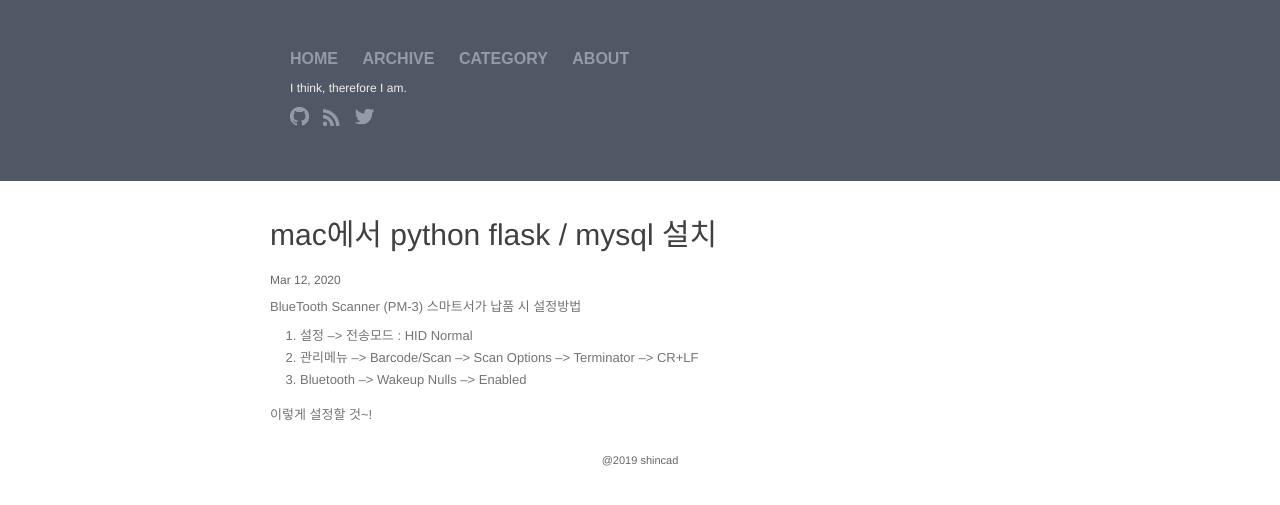
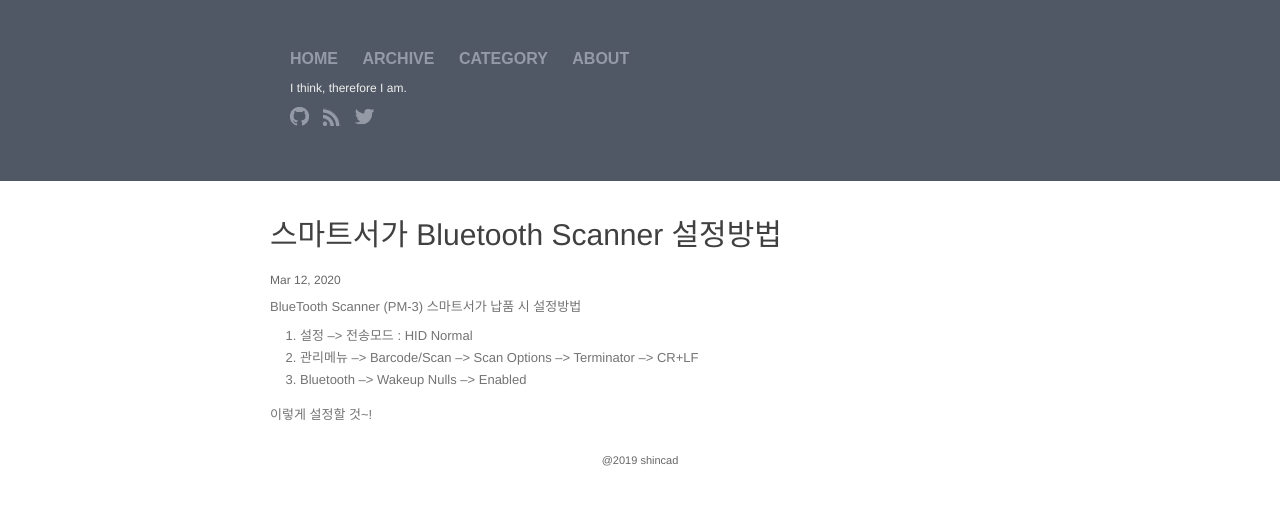
Before and after one commit to shincad/shincad.github.io, a Jekyll site: the page built from _posts/2020-03-30-bluetoothscanner.md, in a window 1280 px wide. Shown: the top 505 px of the page. Built offline with Jekyll 4.4.1, drawn with Linux system fonts in a browser that asks for light colours; comment, search, counter and statistics services are not loaded.

Commit message:
Update 2020-03-30-bluetoothscanner.md

```diff
--- a/_posts/2020-03-30-bluetoothscanner.md
+++ b/_posts/2020-03-30-bluetoothscanner.md
@@ -1,6 +1,6 @@
 ---
 layout: post
-title:  "mac에서 python flask / mysql 설치"
+title:  "스마트서가 Bluetooth Scanner 설정방법"
 date:   2020-03-12
 comments: true
 categories: company work
```
